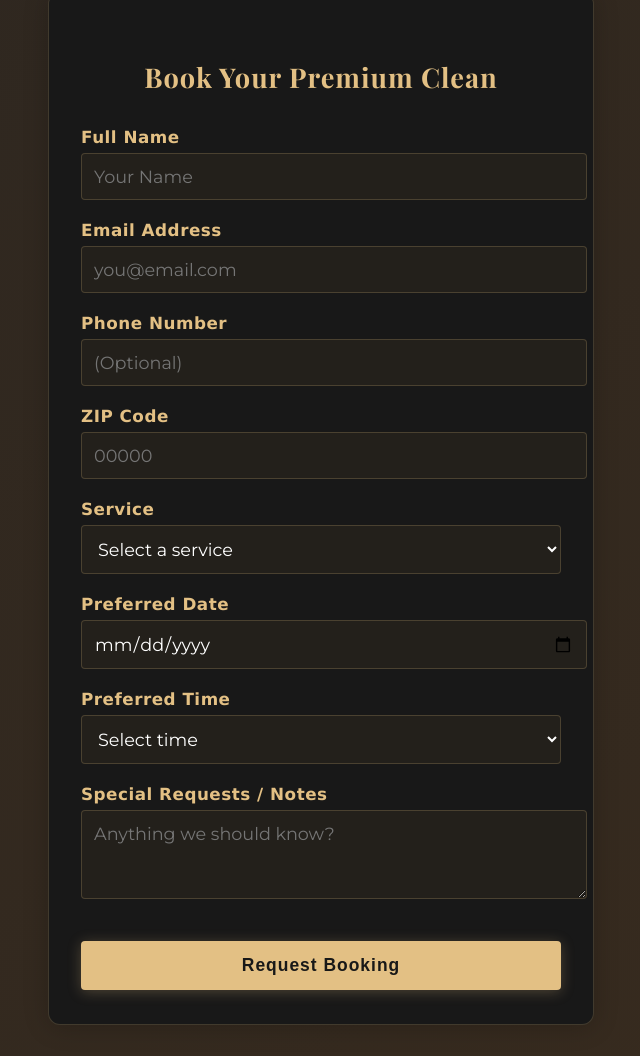
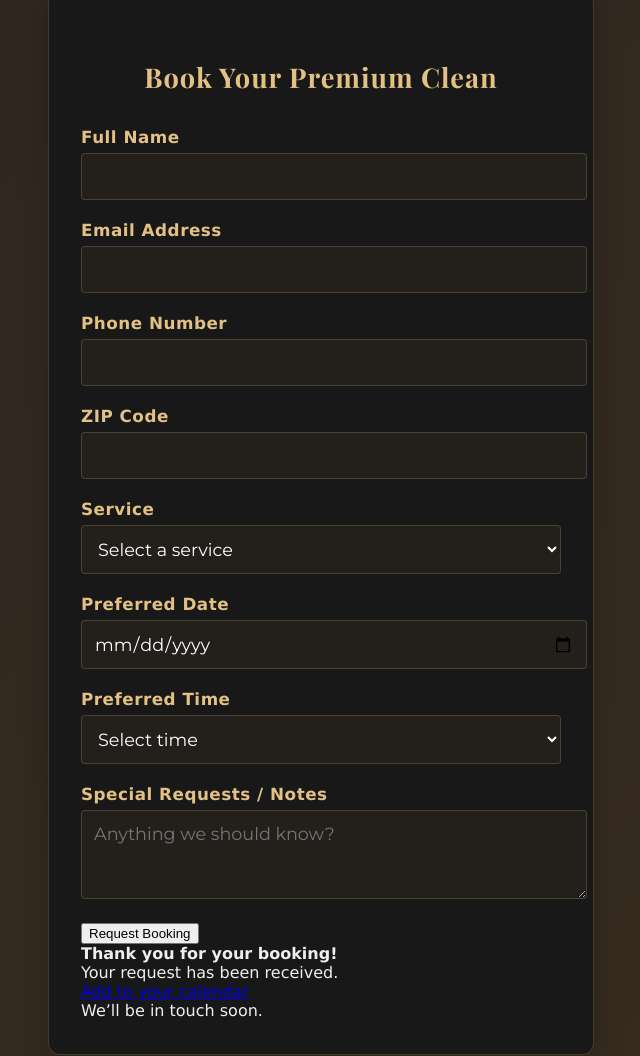
Before and after one commit to kayak13/hauskeep, a plain HTML site: page index.html in a window 1280 px wide. Shown: the part 2977-4033 px from the top of the page, without its empty margins (319-959 px from the left). Drawn offline with nearby package versions, Linux system fonts and the light colour scheme.

Commit message:
Update index.html

```diff
--- a/index.html
+++ b/index.html
@@ -401,24 +401,11 @@
 <section class="booking" id="booking">
     <h2>Book Your Premium Clean</h2>
     <form id="bookingForm" action="https://formspree.io/f/mjvnrzrd" method="POST">
-  <label>
-    Full Name
-    <input type="text" name="name" required placeholder="Your Name">
-  </label>
-  <label>
-    Email Address
-    <input type="email" name="email" required placeholder="you@email.com">
-  </label>
-  <label>
-    Phone Number
-    <input type="tel" name="phone" placeholder="(Optional)">
-  </label>
-  <label>
-    ZIP Code
-    <input type="text" name="zip" required maxlength="10" pattern="[0-9\-]+" placeholder="00000">
-  </label>
-  <label>
-    Service
+        <label>Full Name <input type="text" name="name" required></label>
+        <label>Email Address <input type="email" name="email" required></label>
+        <label>Phone Number <input type="tel" name="phone"></label>
+        <label>ZIP Code <input type="text" name="zip" required pattern="[0-9\\-]+"></label>
+        <label>Service
             <select name="service" required>
                 <option value="" disabled selected>Select a service</option>
                 <option>🔥 3-Hour Badass Clean – $249 Flat</option>
@@ -430,12 +417,8 @@
                 <option>Airbnb Turnovers</option>
             </select>
         </label>
-  <label>
-    Preferred Date
-    <input type="date" name="date" required>
-  </label>
-  <label>
-    Preferred Time
+        <label>Preferred Date <input type="date" name="date" required></label>
+        <label>Preferred Time
             <select name="time">
                 <option value="" disabled selected>Select time</option>
                 <option>Morning</option>
@@ -443,18 +426,15 @@
                 <option>Evening</option>
             </select>
         </label>
-  <label>
-    Special Requests / Notes
+        <label>Special Requests / Notes
             <textarea name="notes" rows="3" placeholder="Anything we should know?"></textarea>
         </label>
-  <button type="submit" class="button">Request Booking</button>
+        <button type="submit">Request Booking</button>
     </form>
-
-<!-- Success Message -->
-<div id="bookingSuccess" style="display:none; text-align:center; color:#e3c084; margin-top:32px; font-size:1.2em;">
+    <div id="bookingSuccess">
         <strong>Thank you for your booking!</strong><br>
         Your request has been received.<br>
-  <a href="#" id="calendarLink" style="color:#e3c084; text-decoration:underline;">Add to your calendar</a><br>
+        <a href="#" id="calendarLink">Add to your calendar</a><br>
         We’ll be in touch soon.
     </div>
 </section>
@@ -510,11 +490,9 @@ document.addEventListener('DOMContentLoaded', function () {
             const form = document.getElementById('bookingForm');
             const successBox = document.getElementById('bookingSuccess');
             const calendarLink = document.getElementById('calendarLink');
-
             form.addEventListener('submit', function (e) {
                 e.preventDefault();
                 const data = new FormData(form);
-
                 fetch(form.action, {
                     method: 'POST',
                     body: data,
@@ -523,28 +501,22 @@ document.addEventListener('DOMContentLoaded', function () {
                     if (response.ok) {
                         form.style.display = 'none';
                         successBox.style.display = 'block';
-
                         const name = data.get('name') || 'Cleaning Appointment';
                         const service = data.get('service') || 'Cleaning Service';
                         const date = data.get('date');
                         const time = data.get('time') || '';
-
-        // Google Calendar link generator
                         const calUrl = "https://calendar.google.com/calendar/render?action=TEMPLATE"
                           + "&text=" + encodeURIComponent(service + " with Hauskeep")
                           + "&details=" + encodeURIComponent("Booked by: " + name + (time ? ", Time: " + time : ""))
                           + (date ? "&dates=" + date.replace(/-/g, '') + "/" + date.replace(/-/g, '') : "");
-
                         calendarLink.href = calUrl;
                     } else {
                         const errorData = await response.json();
-        console.error("Booking failed:", errorData);
-        alert("Oops! Something went wrong. Please try again or email us directly.");
+                        alert("Oops! Something went wrong. Please try again.");
                     }
                 });
             });
         });
     </script>
-
 </body>
 </html>
```
Lines whose indentation alone changed are shown as unchanged.
